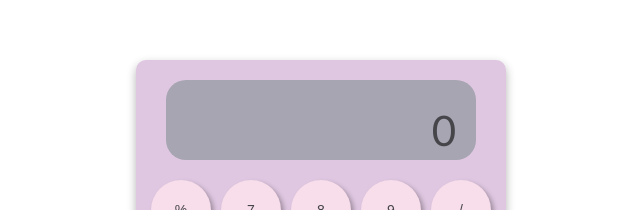
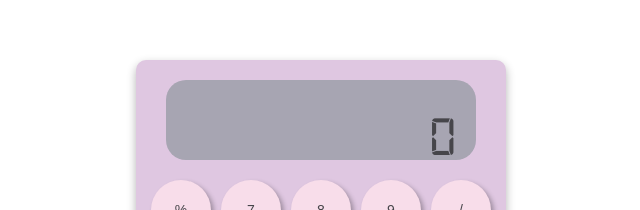
Before and after one commit to amyhub-alt/calculator, a React (Vite) app: page / in a window 1280 px wide. Shown: the part 135-345 px from the top of the page, without its empty margins (319-959 px from the left). Built offline with nearby package versions, Linux system fonts and the light colour scheme.

Commit message:
Amy fix attempt

```diff
--- a/src/App.jsx
+++ b/src/App.jsx
@@ -64,6 +64,7 @@ function App () {
         handleClearEntry={handleClearEntry}
         handleAllClear={handleAllClear}
         handlePercentage={handlePercentage}
+
       />
     </div>
   );
--- a/src/components/calculator.css
+++ b/src/components/calculator.css
@@ -15,7 +15,7 @@
 }
 
 .display {
-  font-size: 3rem;
+  font-size: 4rem;
   padding: 20px;
   background-color: #a7a5b2;
   color: #46454a;
@@ -26,6 +26,7 @@
   display: flex;
   align-items: flex-end;
   justify-content: flex-end;
+  font-family: 'CalculatorFont', sans-serif;
 
 
 }
@@ -49,7 +50,7 @@ button {
   width: 60px;
   height: 60px;
   /* padding: 15px; */
-  font-size: 18px;
+  font-size: 34px;
   border: none;
   cursor: pointer;
   color: #46454a;
@@ -59,6 +60,7 @@ button {
   justify-content: center;
   transition: background 0.3s ease;
   box-shadow: 3px 3px 5px rgba(0, 0, 0, 0.3); /* Added drop shadow */
+
 }
 
 button:hover {
--- a/src/index.css
+++ b/src/index.css
@@ -1,5 +1,5 @@
 :root {
-  font-family: Inter, system-ui, Avenir, Helvetica, Arial, sans-serif;
+  font-family: Inter, system-ui, 'CalculatorFont', Avenir, Helvetica, Arial, sans-serif;
   line-height: 1.5;
   font-weight: 400;
 
@@ -13,11 +13,19 @@
   -moz-osx-font-smoothing: grayscale;
 }
 
-a {
+@font-face {
+  font-family: 'CalculatorFont';
+  src: url('./assets/digital-7.regular.woff') format('woff2'),
+       url('./assets/digital-7.regular.woff') format('woff');
+  font-weight: normal;
+  font-style: normal;
+}
+
+/* a {
   font-weight: 500;
   color: #646cff;
   text-decoration: inherit;
-}
+} */
 
 a:hover {
   color: #535bf2;
@@ -34,10 +42,10 @@ body, #root {
   height: 100%;
 }
 
-h1 {
+/* h1 {
   font-size: 3.2em;
   line-height: 1.1;
-}
+} */
 
 /* button {
   border-radius: 8px;
```
